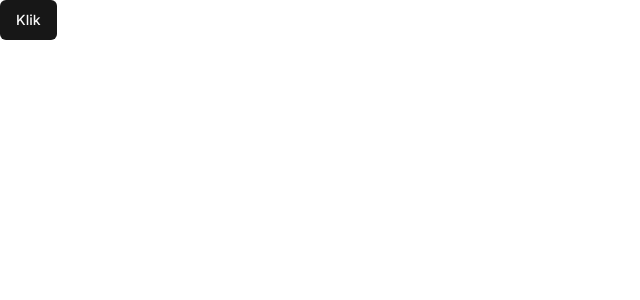
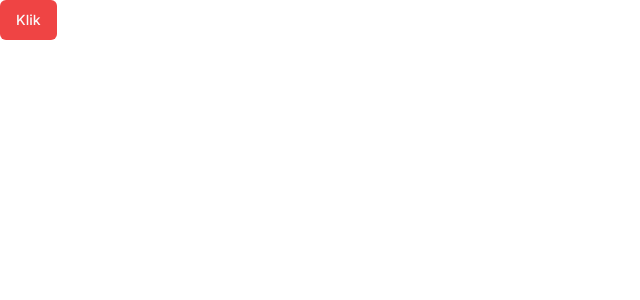
Before and after one commit to DanyGiord/Filmbox, a Next.js app: page / in a window 1280 px wide. Shown: the top 300 px of the page, without its empty margins (0-640 px from the left). Built offline with nearby package versions, Linux system fonts and the light colour scheme.

Commit message:
gitignore

```diff
--- a/app/page.tsx
+++ b/app/page.tsx
@@ -1,10 +1,9 @@
 import { Button } from "@/components/ui/button";
-
 
 export default function Home() {
   return (
     <div>
-      <Button>
+      <Button variant="destructive">
         Klik
       </Button>
     </div>
```
Also changed, not shown: 1 other file (tests, documents, lock files or other folders).
